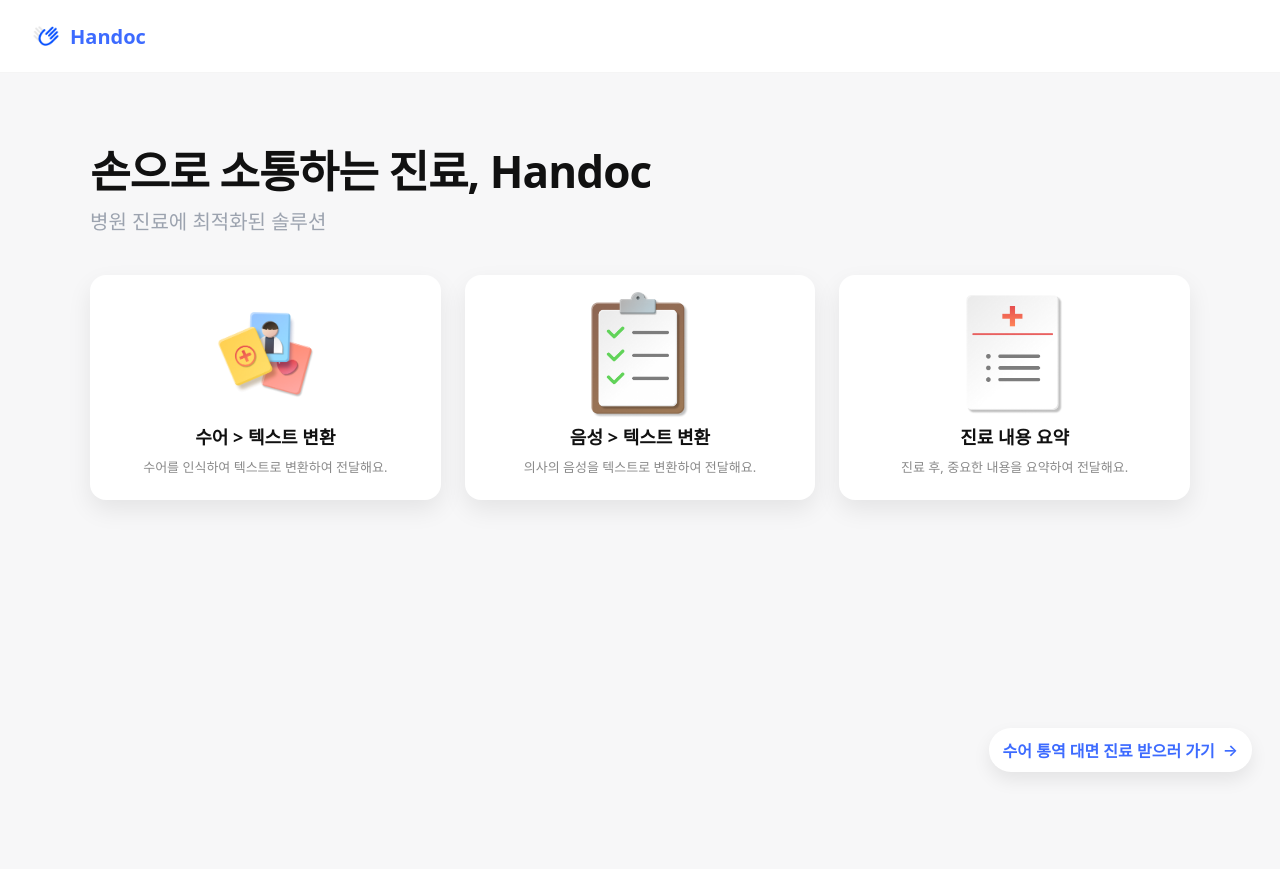
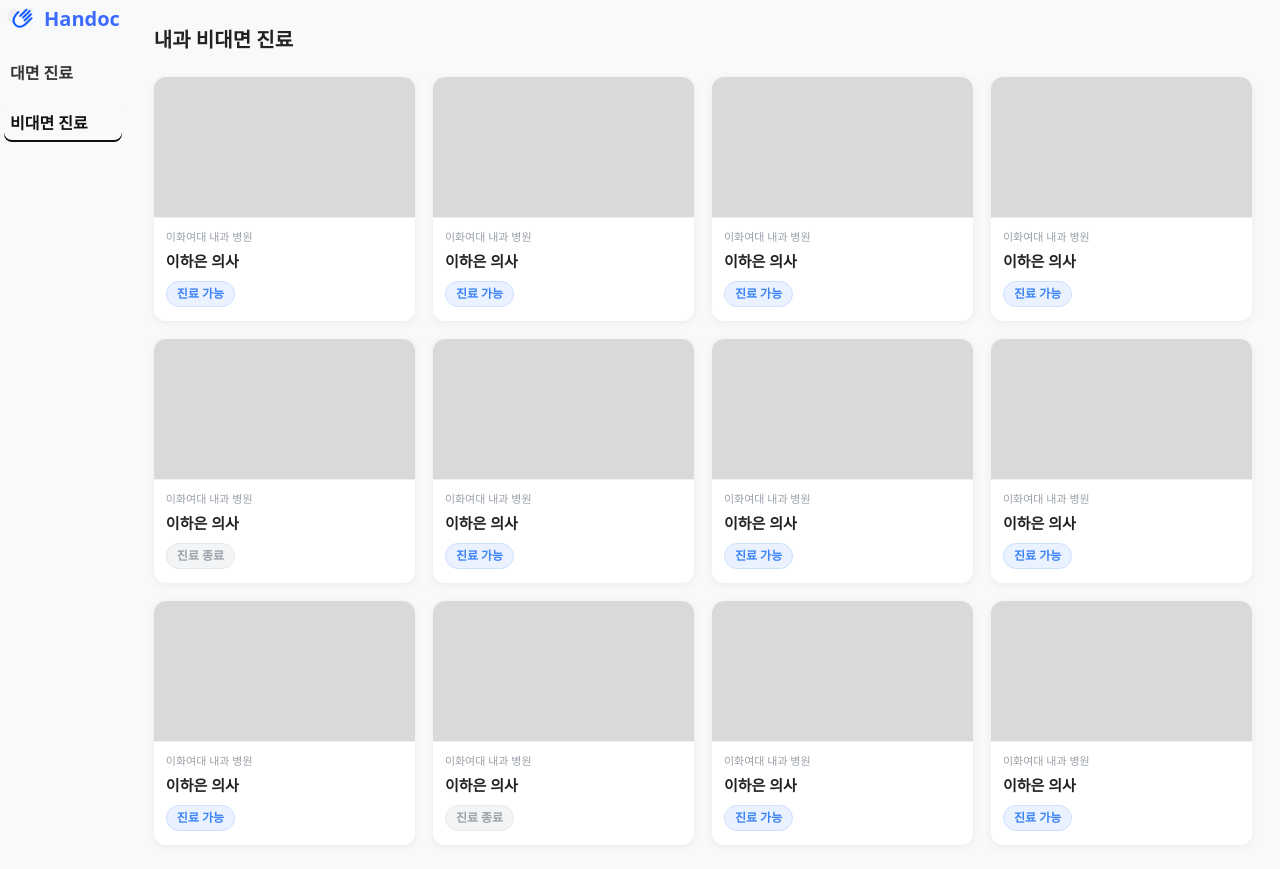
Before and after one commit to 3-NoPainNoGain/FE, a React (Create React App) app: page /tele/doctor-list in a window 1280 px wide. Before the commit this address led to /. Before the commit the page ends 800 px from the top, so only its background shows below. Built offline with nearby package versions, Linux system fonts and the light colour scheme.

Commit message:
feat 비대면 진료 의사 리스트

```diff
--- a/src/App.jsx
+++ b/src/App.jsx
@@ -3,6 +3,7 @@ import LandingPage from "./pages/LandingPage";
 import VisitPrepare from "./pages/VisitPrepare";
 import InPersonSession from "./pages/InPersonSession";
 import DiagnosisSummaryPage from "./pages/DiagnosisSummaryPage.jsx";
+import TeleDoctorList from "./pages/TeleDoctorList"; // ← 추가
 
 export default function App() {
   return (
@@ -11,15 +12,18 @@ export default function App() {
         {/* 랜딩 페이지 */}
         <Route path="/" element={<LandingPage />} />
 
-        {/* 대면 진료 준비 페이지 */}
-        <Route path="/" element={<LandingPage />} />
+        {/* 대면 진료 준비 / 세션 / 요약 */}
         <Route path="/prepare" element={<VisitPrepare />} />
         <Route path="/session/:diagnosisId" element={<InPersonSession />} />
-        {/* 요약 페이지 라우트 */}
         <Route
           path="/session/:diagnosisId/summary"
           element={<DiagnosisSummaryPage />}
         />
+
+        {/* ✅ 비대면 진료 의사 목록 */}
+        <Route path="/tele/doctor-list" element={<TeleDoctorList />} />
+
+        {/* fallback */}
         <Route path="*" element={<Navigate to="/" replace />} />
       </Routes>
     </BrowserRouter>
--- a/src/components/Sidebar.jsx
+++ b/src/components/Sidebar.jsx
@@ -1,13 +1,12 @@
-// src/components/Sidebar.jsx
 import { NavLink, useNavigate } from "react-router-dom";
 import logo from "../assets/logo.png";
+
 
 export default function Sidebar() {
   const nav = useNavigate();
 
   return (
-    <aside className="visit__sidebar">
-      {/* 로고 클릭 → 랜딩(/) */}
+    <aside className="sb">
       <div
         className="sb__header"
         role="button"
@@ -16,17 +15,11 @@ export default function Sidebar() {
         onKeyDown={(e) => e.key === "Enter" && nav("/")}
         style={{ cursor: "pointer" }}
       >
-{/* 프로젝트에 맞는 로고 경로 사용 */}
-<img
-  src={logo}
-  alt="Handoc"
-  className="sb__logo"
-/>
+        <img src={logo} alt="Handoc" className="sb__logo" />
         <div className="sb__brand">Handoc</div>
       </div>
 
       <nav className="sb__nav">
-        {/* 대면 진료 → 항상 /prepare 로 이동 */}
         <NavLink
           to="/prepare"
           end
@@ -34,20 +27,13 @@ export default function Sidebar() {
         >
           대면 진료
         </NavLink>
-        {/* 예: 기존 그대로 */}
-<NavLink to="/tele" className={({isActive}) => `sb__item${isActive ? " active" : ""}`}>
-  비대면 진료
-</NavLink>
-
-
+        <NavLink
+          to="/tele/doctor-list"
+          className={({ isActive }) => `sb__item${isActive ? " active" : ""}`}
+        >
+          비대면 진료
+        </NavLink>
       </nav>
-
-      <div className="sb__footer">
-        <div className="sb__user">
-          <span className="dot" />
-          Ready
-        </div>
-      </div>
     </aside>
   );
 }
--- /dev/null
+++ b/src/pages/TeleDoctorList.jsx
@@ -0,0 +1,75 @@
+// src/pages/TeleDoctorList.jsx
+import { useMemo } from "react";
+import Sidebar from "../components/Sidebar";
+import "./telemed.css"; // ▼ 아래 CSS 함께 추가
+import "./session.css";
+
+/**
+ * [UI 전용 목업 데이터]
+ * - 나중에 API 연동 시 이 부분만 대체하면 됩니다.
+ * - status: "open" | "closed"
+ */
+const useMockDoctors = () =>
+  useMemo(
+    () =>
+      Array.from({ length: 12 }).map((_, i) => ({
+        id: String(i + 1),
+        hospital: "이화여대 내과 병원",
+        name: "이하은 의사",
+        status: i % 5 === 4 ? "closed" : "open", // 몇 개는 진료 종료로 표시
+        // image: 나중에 실제 URL 연결 예정
+      })),
+    []
+  );
+
+/** 상태 뱃지 */
+function StatusBadge({ status }) {
+  const text = status === "open" ? "진료 가능" : "진료 종료";
+  const klass = status === "open" ? "badge badge--open" : "badge badge--closed";
+  return <span className={klass}>{text}</span>;
+}
+
+/** 의사 카드 */
+function DoctorCard({ hospital, name, status }) {
+  return (
+    <article className="doc-card" aria-label={`${name} 카드`}>
+      <div className="doc-card__thumb" aria-hidden="true" />
+      <div className="doc-card__meta">
+        <div className="doc-card__hospital">{hospital}</div>
+        <div className="doc-card__name">{name}</div>
+        <div className="doc-card__status">
+          <StatusBadge status={status} />
+        </div>
+      </div>
+    </article>
+  );
+}
+
+export default function TeleDoctorList() {
+  const doctors = useMockDoctors();
+
+  return (
+    <div className="telemed">
+      {/* 사이드바는 InPersonSession과 동일하게 사용 */}
+      <Sidebar />
+
+      <main className="telemed__main">
+        <header className="telemed__header">
+          <h1 className="telemed__title">내과 비대면 진료</h1>
+        </header>
+
+        {/* 카드 그리드 */}
+        <section className="telemed__grid" aria-label="의사 목록">
+          {doctors.map((d) => (
+            <DoctorCard
+              key={d.id}
+              hospital={d.hospital}
+              name={d.name}
+              status={d.status}
+            />
+          ))}
+        </section>
+      </main>
+    </div>
+  );
+}
--- /dev/null
+++ b/src/pages/telemed.css
@@ -0,0 +1,115 @@
+.telemed {
+  display: flex;
+  min-height: 100vh;
+  background: #f8f9fb;
+}
+
+.telemed__main {
+  flex: 1 1 auto;
+  padding: 24px 28px;
+}
+
+.telemed__header {
+  margin-bottom: 16px;
+}
+.telemed__title {
+  margin: 0;
+  font-size: 20px;
+  font-weight: 700;
+  color: #222;
+}
+
+
+.telemed__grid {
+  display: grid;
+  grid-template-columns: repeat(auto-fill, minmax(220px, 1fr));
+  gap: 18px;                 /* 카드 간격 */
+  padding-top: 8px;
+}
+
+.doc-card {
+  background: #fff;
+  border-radius: 12px;
+  box-shadow: 0 2px 8px rgba(0,0,0,0.06);
+  overflow: hidden;
+  display: flex;
+  flex-direction: column;
+  transition: transform .08s ease, box-shadow .08s ease;
+}
+.doc-card:hover {
+  transform: translateY(-2px);
+  box-shadow: 0 6px 16px rgba(0,0,0,0.08);
+}
+
+.doc-card__thumb {
+  height: 140px;
+  background: #d9d9d9;
+  border-bottom: 1px solid #f0f0f0;
+}
+
+.doc-card__meta {
+  display: grid;
+  gap: 6px;
+  padding: 10px 12px 14px;
+}
+
+.doc-card__hospital {
+  font-size: 11px;
+  color: #9aa1a9;
+}
+.doc-card__name {
+  font-size: 15px;
+  font-weight: 700;
+  color: #222;
+}
+
+
+.doc-card__status {
+  margin-top: 4px;
+}
+
+
+.badge {
+  display: inline-block;
+  padding: 6px 10px;
+  font-size: 12px;
+  font-weight: 600;
+  border-radius: 999px;
+  line-height: 1;
+  user-select: none;
+}
+
+.badge--open {
+  color: #3b82f6;
+  background: #eaf2ff;
+  border: 1px solid #cde0ff;
+}
+
+.badge--closed {
+  color: #9aa1a9;
+  background: #f3f4f6;
+  border: 1px solid #e5e7eb;
+}
+
+@media (max-width: 768px) {
+  .telemed__main {
+    padding: 16px;
+  }
+  .telemed__title {
+    font-size: 18px;
+  }
+  .telemed__grid {
+    gap: 14px;
+    grid-template-columns: repeat(auto-fill, minmax(160px, 1fr));
+  }
+  .doc-card__thumb {
+    height: 120px;
+  }
+}
+
+.telemed > .visit__sidebar {
+  flex: 0 0 240px;
+  min-height: 100vh;
+  background: #fff;
+  border-right: 1px solid #eef0f3;
+}
```
